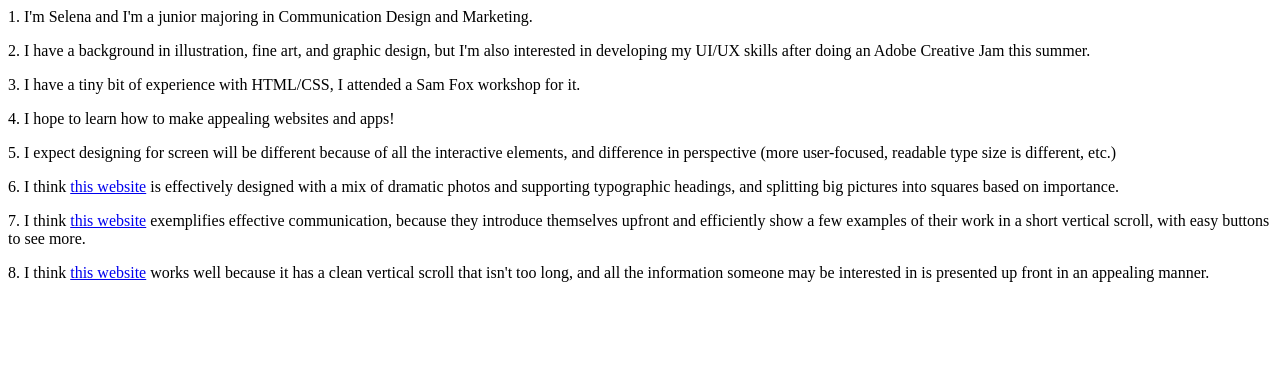
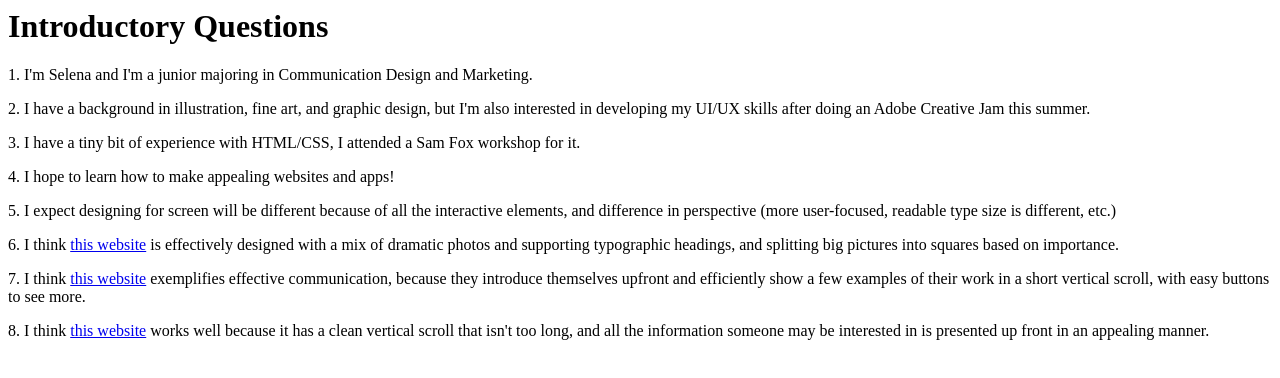
Before and after one commit to rainfreezers/iffall2020, a plain HTML site: page intro-questions/index.html in a window 1280 px wide. Drawn offline with Linux system fonts and the light colour scheme.

Commit message:
Update index.html

```diff
--- a/intro-questions/index.html
+++ b/intro-questions/index.html
@@ -1,6 +1,7 @@
 <html>
         <head><title>Introductory Questions</title></head>
     <body>
+        <h1>Introductory Questions</h1>
         <p>1. I'm Selena and I'm a junior majoring in Communication Design and Marketing.</p>
         <p>2. I have a background in illustration, fine art, and graphic design, but I'm also interested in developing my UI/UX skills after doing an Adobe Creative Jam this summer.</p>
         <p>3. I have a tiny bit of experience with HTML/CSS, I attended a Sam Fox workshop for it.</p>
```
